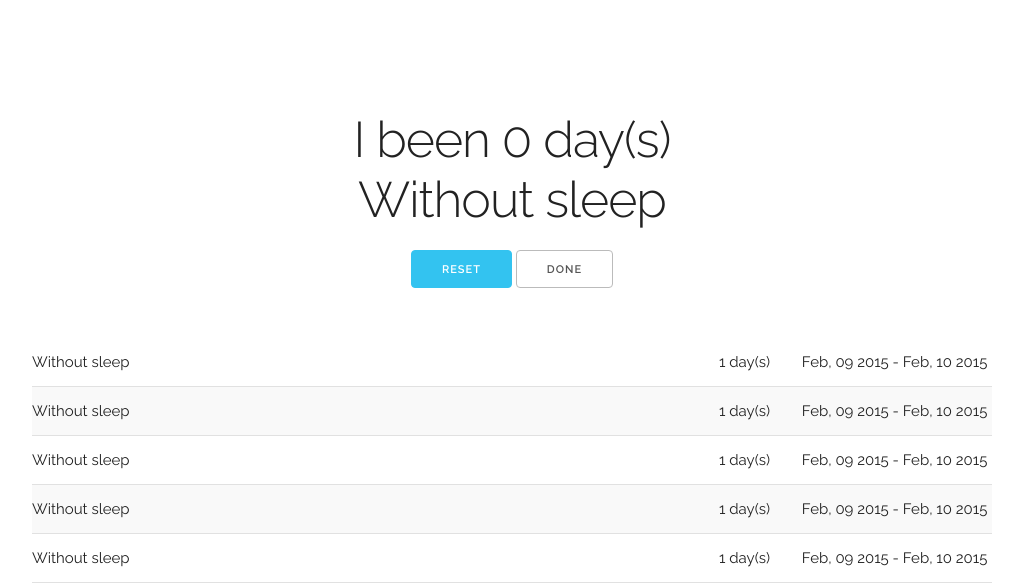
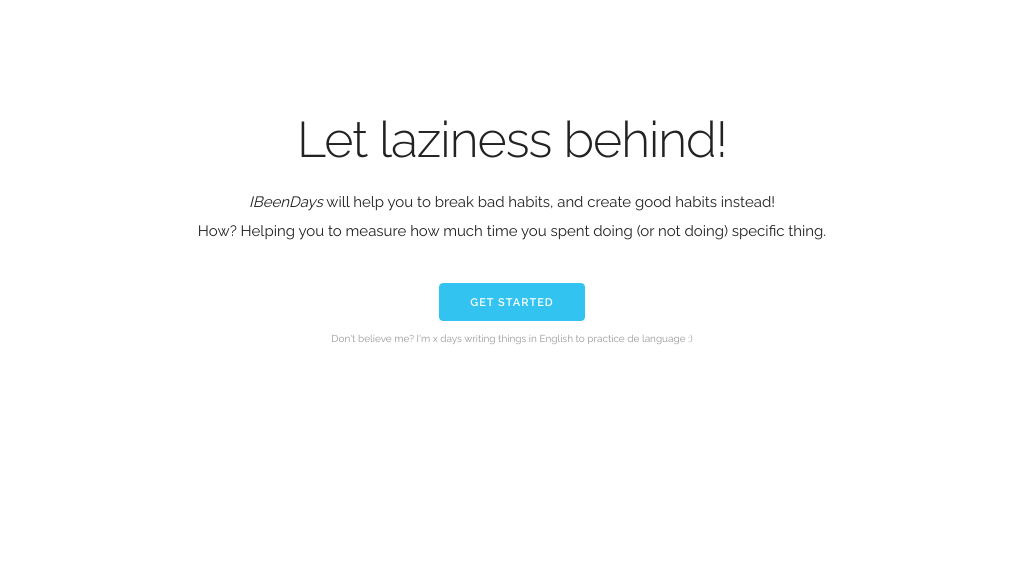
Before and after one commit to DRistau/ihavebeendays, a Django app: template ibeendays/templates/home.html in a window 1280 px wide. Shown: the part 66-653 px from the top of the page, without its empty margins (128-1151 px from the left). Run offline with Django 3.2, Linux system fonts and the light colour scheme; the template is opened without the code that fills it, so the values that code supplies are empty.

Commit message:
Improving the landing page (ok... not that much)

```diff
--- a/ibeendays/sass/partials/_cover.scss
+++ b/ibeendays/sass/partials/_cover.scss
@@ -14,6 +14,21 @@
   display: block;
 }
 
+.cover-description {
+  margin-bottom: 4rem;
+  text-align: center;
+
+  p {
+    margin-bottom: 0.5rem;
+  }
+}
+
+.cover-disclaimer {
+  color: #999;
+  font-size: 1rem;
+  text-align: center;
+}
+
 .cover-buttons {
   margin: 0 auto;
   text-align: center;
--- a/ibeendays/static/css/styles.css
+++ b/ibeendays/static/css/styles.css
@@ -59,6 +59,17 @@
 .cover-title-action {
   display: block; }
 
+.cover-description {
+  margin-bottom: 4rem;
+  text-align: center; }
+  .cover-description p {
+    margin-bottom: 0.5rem; }
+
+.cover-disclaimer {
+  color: #999;
+  font-size: 1rem;
+  text-align: center; }
+
 .cover-buttons {
   margin: 0 auto;
   text-align: center; }
--- a/ibeendays/templates/base.html
+++ b/ibeendays/templates/base.html
@@ -24,5 +24,6 @@
         {% block content %}{% endblock %}
     </div>
     <!-- /.container -->
+
 </body>
 </html>
--- a/ibeendays/templates/home.html
+++ b/ibeendays/templates/home.html
@@ -1,6 +1,27 @@
 {% extends "base.html" %}
 
 {% block content %}
+	<div class="cover">
+		<h1 class="cover-title">Let laziness behind!</h1>
+
+		<div class="cover-description">
+			<p><em>IBeenDays</em> will help you to break bad habits,
+                and create good habits instead!</p>
+			<p>How? Helping you to measure how much time you spent
+                doing (or not doing) specific thing.</p>
+        </div>
+
+        <div class="cover-buttons">
+            <a href="{% url 'login' %}" class="button button-primary">Get started</a>
+        </div>
+
+        <div class="cover-disclaimer">
+            <p>Don't believe me? I'm x days writing things in English
+                to practice de language :)</p>
+        </div>
+	</div>
+
+	{% comment %}
     <div class="cover">
         <h1 class="cover-title">I been
             <span class="cover-title-days">0 day(s)</span>
@@ -45,4 +66,5 @@
         </table>
     </div>
     <!-- /.tasks-done -->
+	{% endcomment %}
 {% endblock content %}
```
